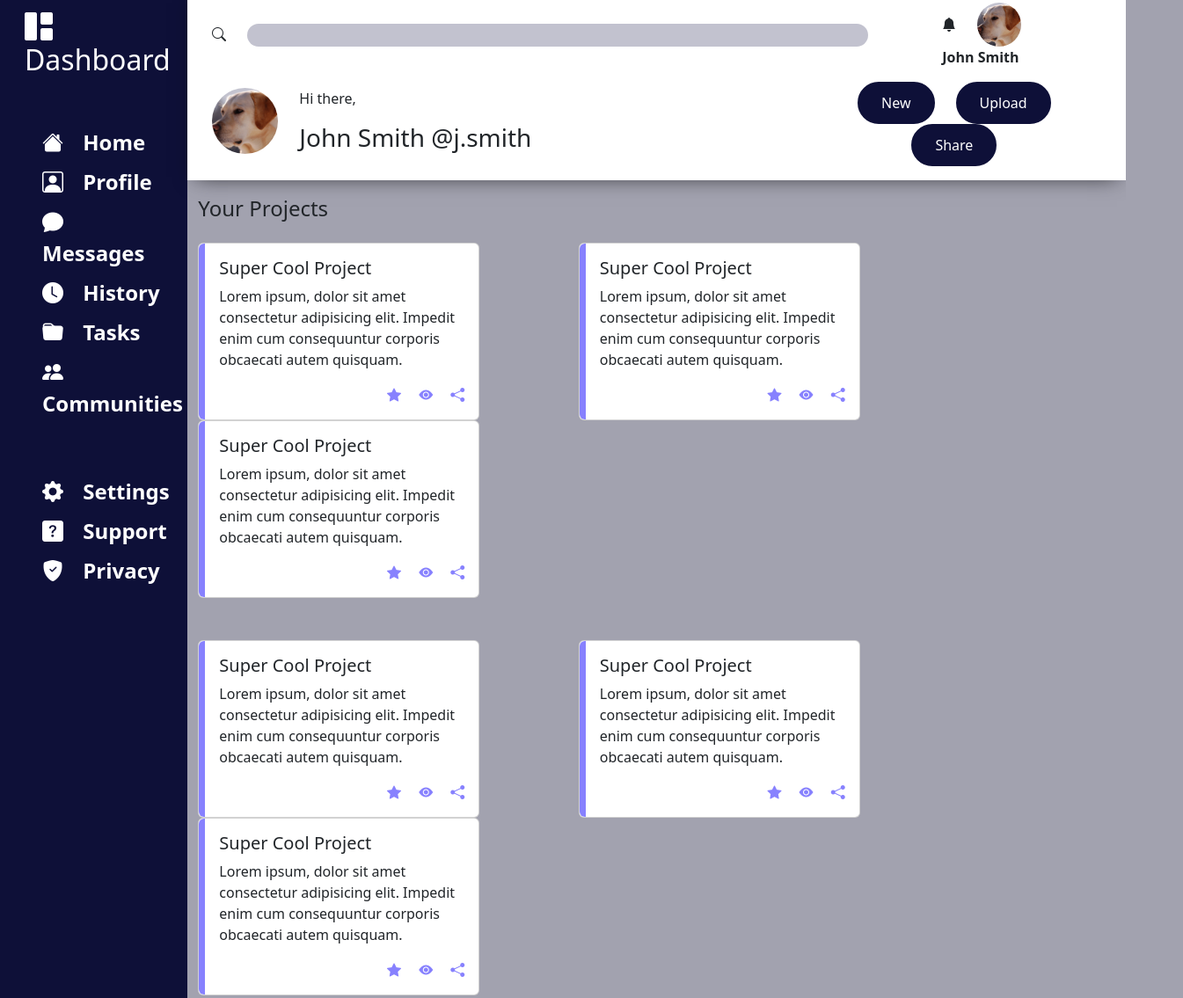
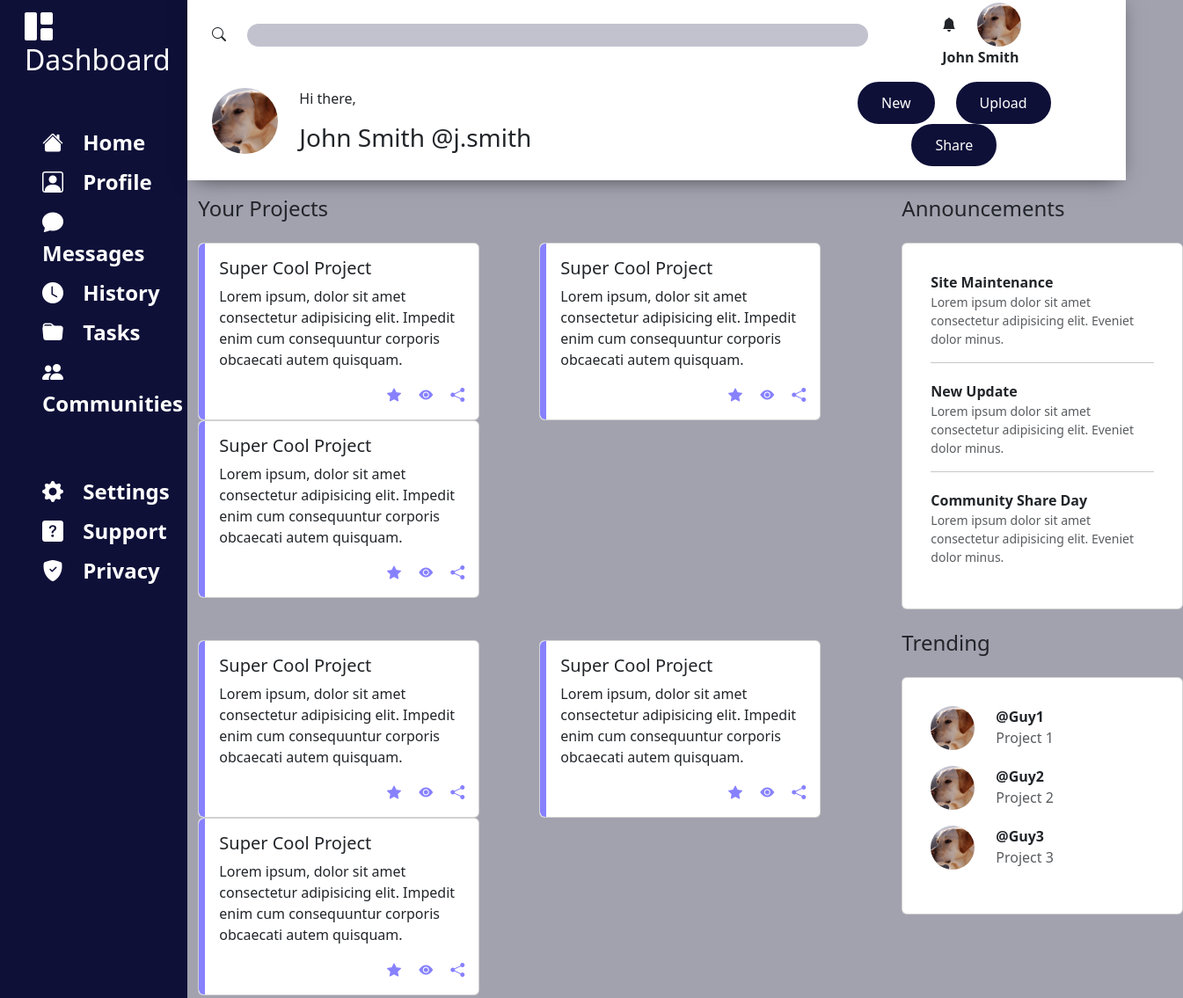
Before and after one commit to slimak55/odin-admin-dashboard, a plain HTML site: page index.html in a window 1280 px wide. Shown: the part 13-1148 px from the top of the page at 88% size, 1345 px wide, since content can reach past the window. Drawn offline with nearby package versions, Linux system fonts and the light colour scheme.

Commit message:
Side Panel - Completed Project and ReadMe

```diff
--- a/index.html
+++ b/index.html
@@ -86,7 +86,7 @@
                 </div>
                 <!-- Top Bar End -->
                 <div class="row content">
-                    <div class="col-10">
+                    <div class="col-9">
                         <!-- Cards Title -->
                         <div class="row">
                             <div class="col">
@@ -222,7 +222,83 @@
                         </div>
                         <!-- Cards End -->
                     </div>
-                    <div class="col-2"></div>
+                    <!-- Side Panel -->
+                    <div class="col-3">
+                        <div class="row">
+                            <div class="col">
+                                <h4>Announcements</h4>
+                            </div>
+                        </div>
+                        <div class="row mt-3">
+                            <div class="col">
+                                <div class="card" style="width: 20rem;">
+                                    <div class="card-body m-3">
+                                        <div class="row mb-1">
+                                            <div class="col">
+                                                <strong>Site Maintenance</strong>
+                                                <p class="text-muted small">Lorem ipsum dolor sit amet consectetur adipisicing elit. Eveniet dolor minus.</p>
+                                                <hr>
+                                            </div>
+                                        </div>
+                                        <div class="row mb-1">
+                                            <div class="col">
+                                                <strong>New Update</strong>
+                                                <p class="text-muted small">Lorem ipsum dolor sit amet consectetur adipisicing elit. Eveniet dolor minus.</p>
+                                                <hr>
+                                            </div>
+                                        </div>
+                                        <div class="row">
+                                            <div class="col">
+                                                <strong>Community Share Day</strong>
+                                                <p class="text-muted small">Lorem ipsum dolor sit amet consectetur adipisicing elit. Eveniet dolor minus.</p>
+                                            </div>
+                                        </div>
+                                    </div>
+                                </div>
+                            </div>
+                        </div>
+                        <div class="row mt-4">
+                            <div class="col">
+                                <h4>Trending</h4>
+                            </div>
+                        </div>
+                        <div class="row mt-3">
+                            <div class="col">
+                                <div class="card" style="width: 20rem;">
+                                    <div class="card-body m-3">
+                                        <div class="row mb-1">
+                                            <div class="col-auto">
+                                                <div class="col-md-auto grow"><img src="img/dog.jpg" alt="Dog picture" class="profile-pic"></div>
+                                            </div>
+                                            <div class="col-auto">
+                                                <strong>@Guy1</strong>
+                                                <p class="text-muted">Project 1</p>
+                                            </div>
+                                        </div>
+                                        <div class="row mb-1">
+                                            <div class="col-auto">
+                                                <div class="col-md-auto grow"><img src="img/dog.jpg" alt="Dog picture" class="profile-pic"></div>
+                                            </div>
+                                            <div class="col-auto">
+                                                <strong>@Guy2</strong>
+                                                <p class="text-muted">Project 2</p>
+                                            </div>
+                                        </div>
+                                        <div class="row mb-1">
+                                            <div class="col-auto">
+                                                <div class="col-md-auto grow"><img src="img/dog.jpg" alt="Dog picture" class="profile-pic"></div>
+                                            </div>
+                                            <div class="col-auto">
+                                                <strong>@Guy3</strong>
+                                                <p class="text-muted">Project 3</p>
+                                            </div>
+                                        </div>
+                                    </div>
+                                </div>
+                            </div>
+                        </div>
+                    </div>
+                    <!-- Side Panel End -->
                 </div>
             </div>
             <!-- Content End -->
```
Also changed, not shown: 1 other file.
